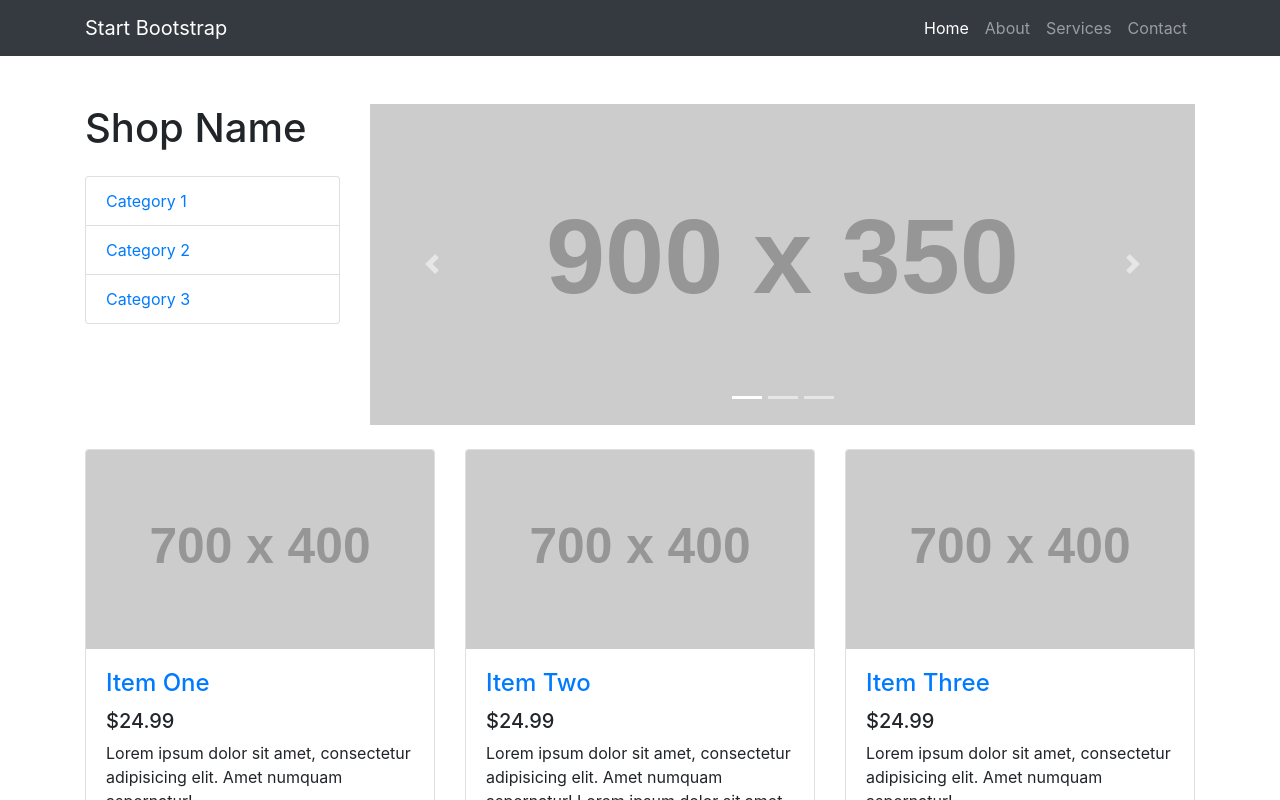
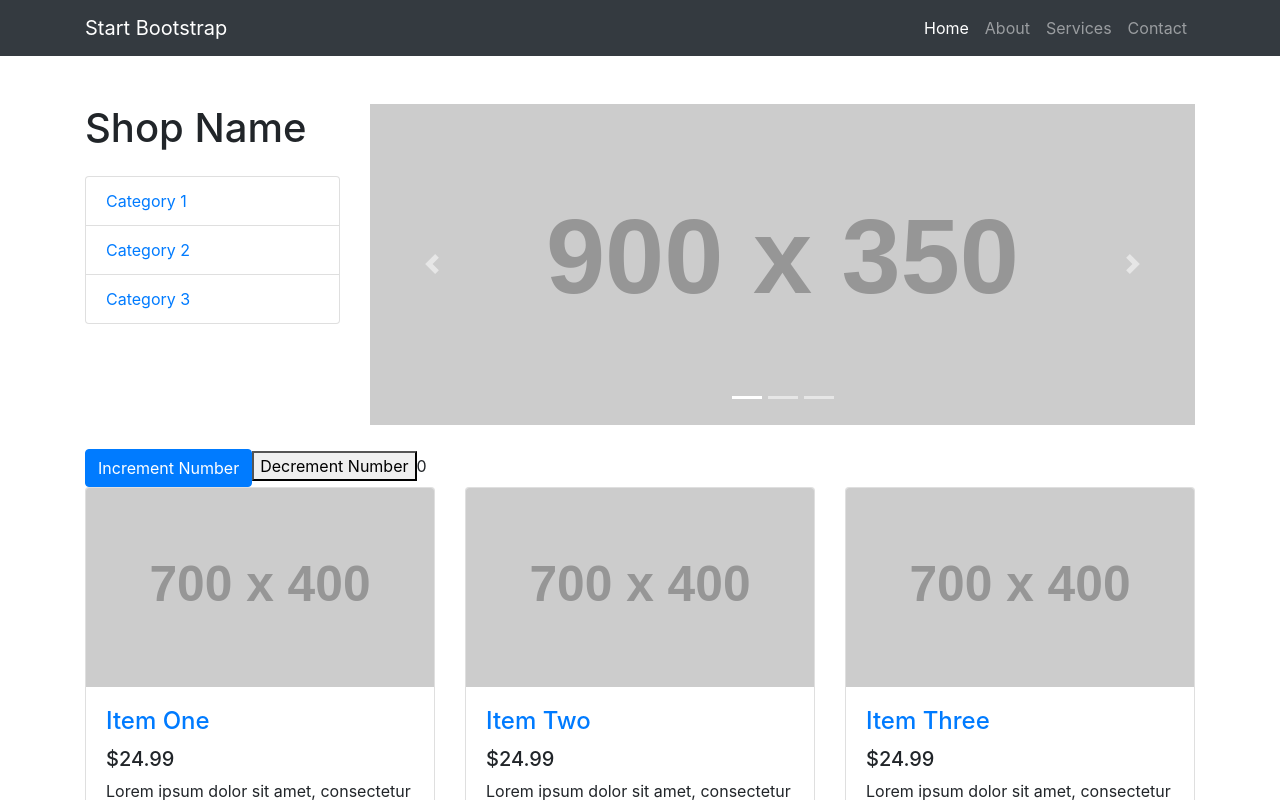
Before and after one commit to kgallagher52/Move-NextJS-Lessons, a Next.js app: page / in a window 1280 px wide. Shown: the top 800 px of the page. Built offline with nearby package versions, Linux system fonts and the light colour scheme.

Commit message:
Using state with hooks

```diff
--- a/components/movieList.js
+++ b/components/movieList.js
@@ -1,8 +1,12 @@
-import React from 'react'
+import React, { useState } from 'react'
 
 const movieList = () => {
+  const [count, setCount] = useState(0);
   return (
     <>
+    <button className="btn btn-primary" onClick={() => setCount(count + 1)}>Increment Number</button>
+    <button onClick={() => setCount(count - 1)}>Decrement Number</button>
+    {count}
       	<div className="row">
 						<div className="col-lg-4 col-md-6 mb-4">
 							<div className="card h-100">
```
